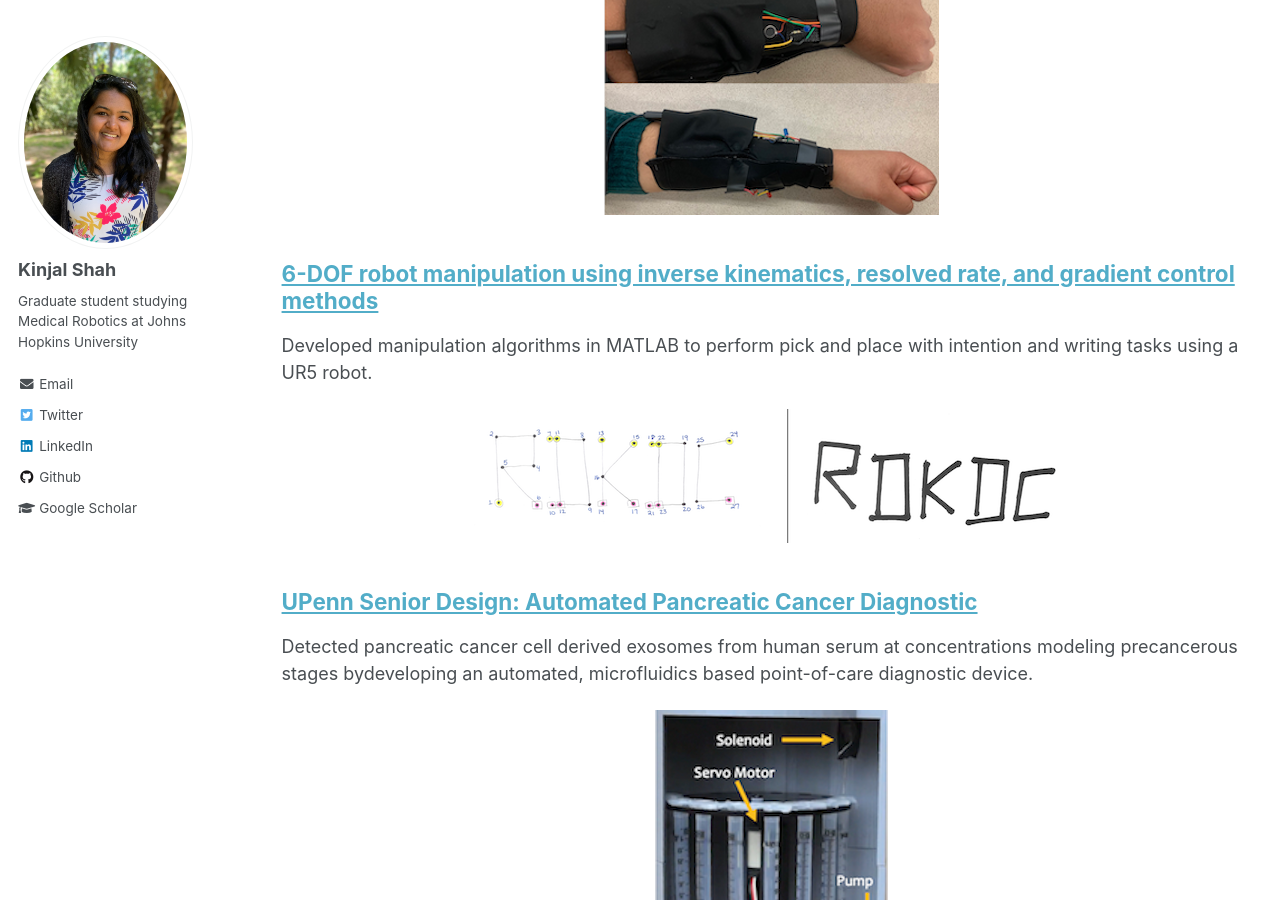
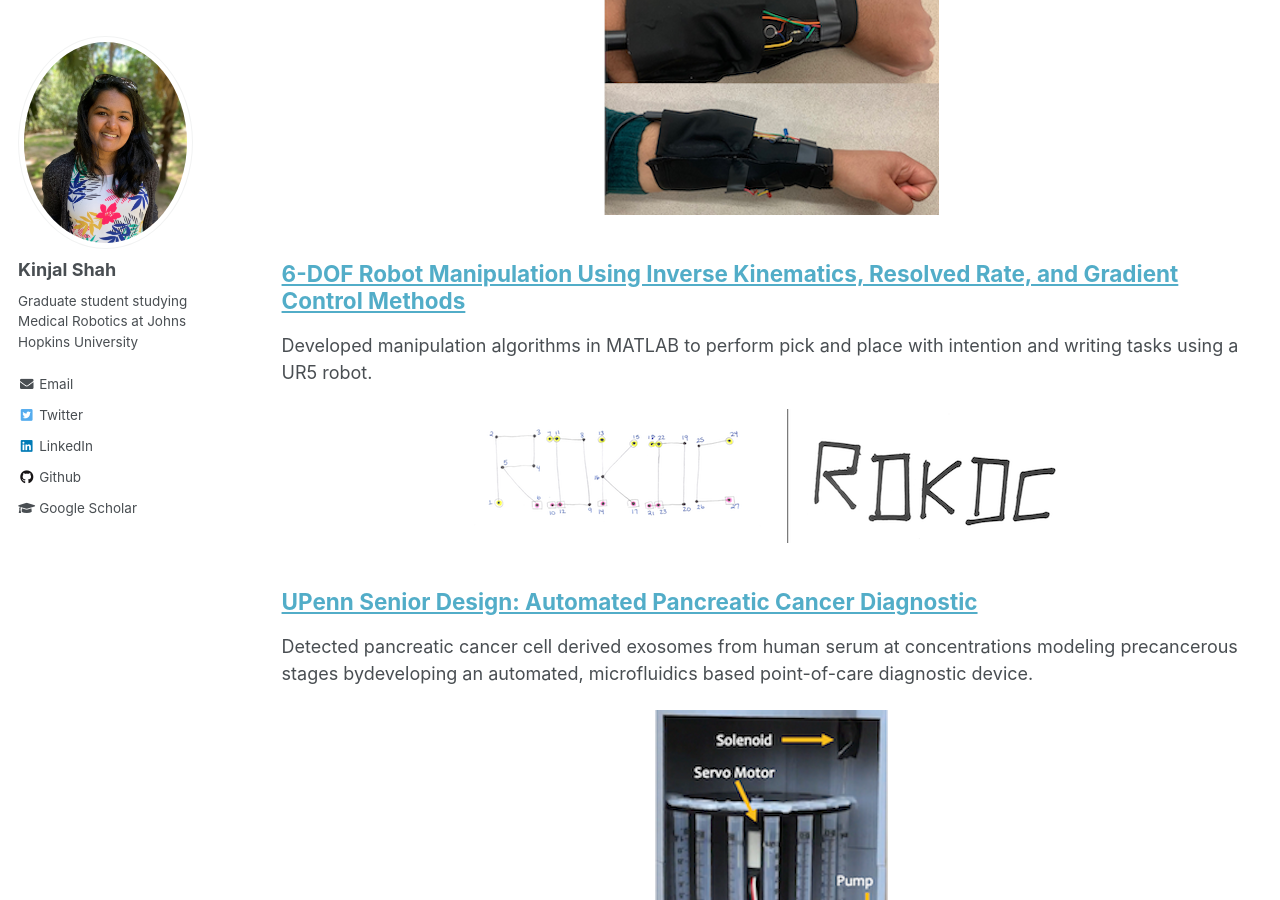
Before and after one commit to kinjmshah/kinjmshah.github.io, a Jekyll site: the page built from _pages/portfolio.md, in a window 1280 px wide and 900 px high, scrolled down 466 px. Built offline with Jekyll 4.4.1, drawn with Linux system fonts in a browser that asks for light colours.

```diff
--- a/_pages/portfolio.md
+++ b/_pages/portfolio.md
@@ -16,7 +16,7 @@ Wearable device prototype to enable motion guidance for rehabilitation through c
   <img src='/images/haptic.png'>
 </div>
 
-## [6-DOF robot manipulation using inverse kinematics, resolved rate, and gradient control methods](/portfolio/rdkdc)
+## [6-DOF Robot Manipulation Using Inverse Kinematics, Resolved Rate, and Gradient Control Methods](/portfolio/rdkdc)
 Developed manipulation algorithms in MATLAB to perform pick and place with intention and writing tasks using a UR5 robot.
 <div align="center">
   <img src='/images/rdkdc.png'>
```
